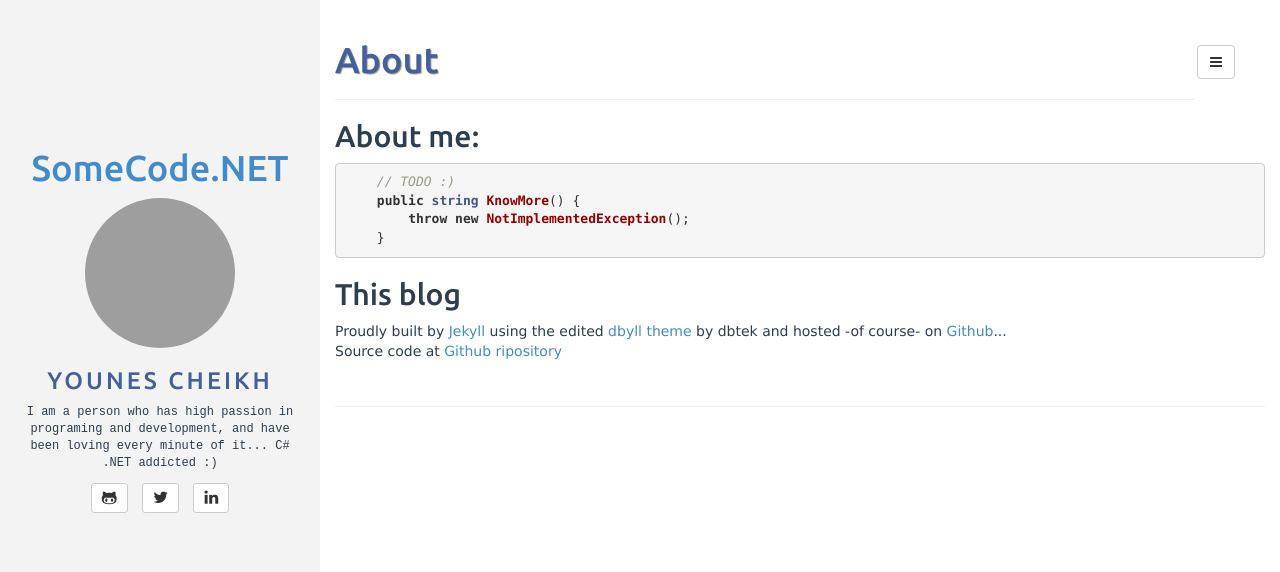
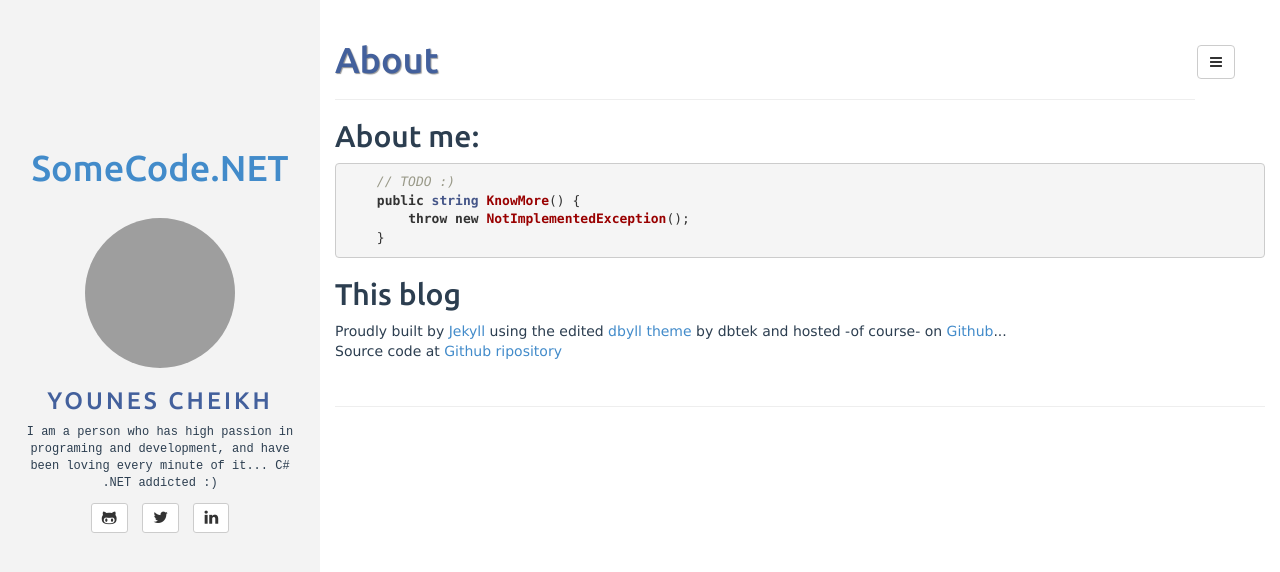
Before and after one commit to cyounes/cyounes.github.io, a Jekyll site: the page built from about.md, in a window 1280 px wide. Shown: the top 572 px of the page. Built offline with Jekyll 4.4.1, drawn with Linux system fonts in a browser that asks for light colours; grey boxes are pictures that could not be loaded.

Commit message:
Update sidebar.html

```diff
--- a/_includes/sidebar.html
+++ b/_includes/sidebar.html
@@ -1,10 +1,7 @@
 <!-- sidebar.html -->
 <header class="sidebar-header" role="banner">
-      {% if page.url == "/index.html" or page.url == "/" or page.url == "" %}
-      <!-- Do Nothing! -->
-      {% else %}
       <h1><a href="{{ site.BASE_PATH }}/">{{ site.title }}</a></h1>
-      {% endif %}
+	<br />
 	<a href="{{ site.BASE_PATH }}/">
 		<!-- <img src="{{ site.ImagesFolder}}/Younes_Cheikh_Blog.jpg" class="img-circle" /> -->
 		<img src="//www.gravatar.com/avatar/{{site.author.email_md5}}?s=150" class="img-circle" />
```
